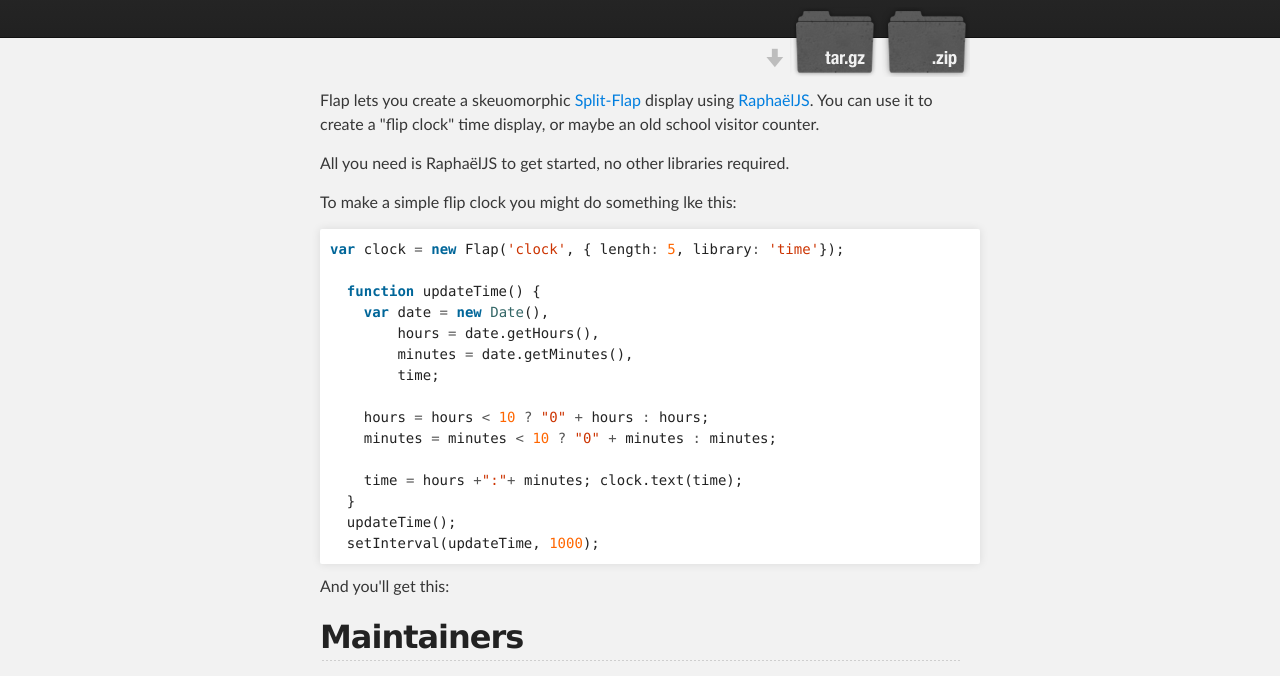
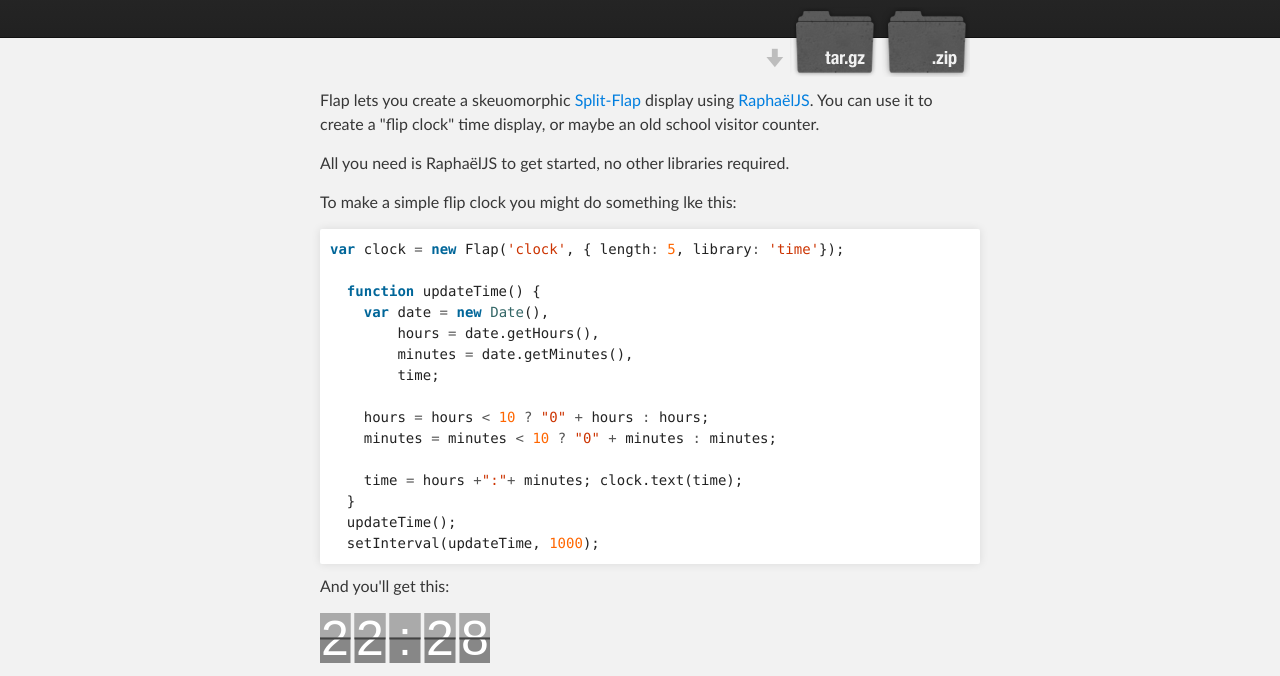
Before and after one commit to bmcmurray/flap, a plain HTML site: page index.html in a window 1280 px wide. Shown: the part 208-884 px from the top of the page. Drawn offline with Linux system fonts and the light colour scheme.

Commit message:
Add working example of flip clock.

```diff
--- a/index.html
+++ b/index.html
@@ -7,7 +7,8 @@
     <meta name="description" content="Flap : Skeuomorphic Split-Flap (Solari Board) Display for RaphaëlJS" />
 
     <link rel="stylesheet" type="text/css" media="screen" href="stylesheets/stylesheet.css">
-
+    <script src="lib/raphael.js" type="text/javascript"></script>
+    <script src="src/flap.js" type="text/javascript"></script>
     <title>Flap</title>
   </head>
 
@@ -58,6 +59,25 @@
 
 
 <p>And you'll get this:</p>
+<div id="clock"></div>
+
+<script type="text/javascript">
+  var clock = new Flap('clock', { length: 5, library: 'time'});
+
+  function updateTime() {
+    var date = new Date(),
+        hours = date.getHours(),
+        minutes = date.getMinutes(),
+        time;
+
+    hours = hours < 10 ? "0" + hours : hours;
+    minutes = minutes < 10 ? "0" + minutes : minutes;
+
+    time = hours +":"+ minutes; clock.text(time);
+  }
+  updateTime();
+  setInterval(updateTime, 1000);
+</script>
 
 <h2>Maintainers</h2>
 
```
